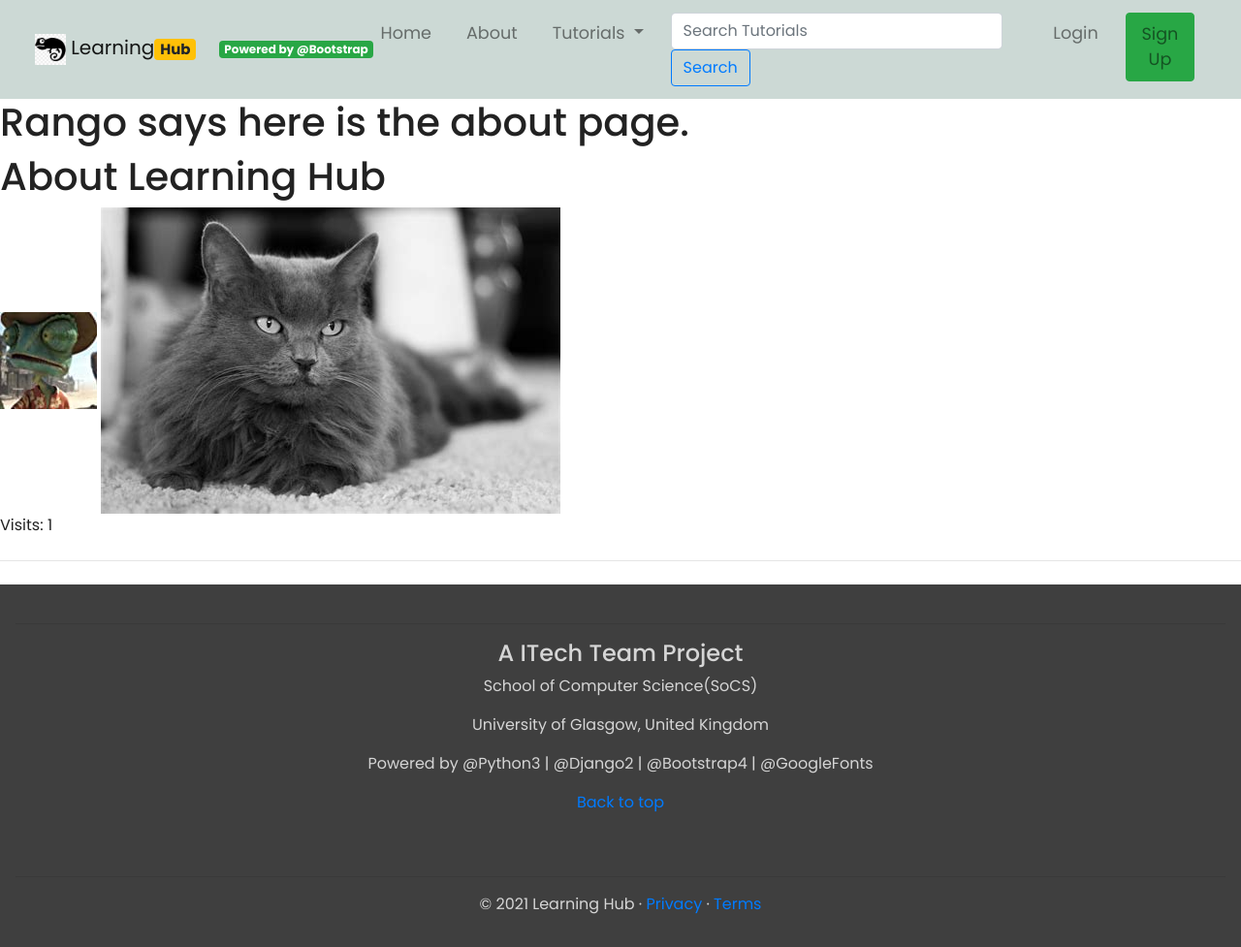
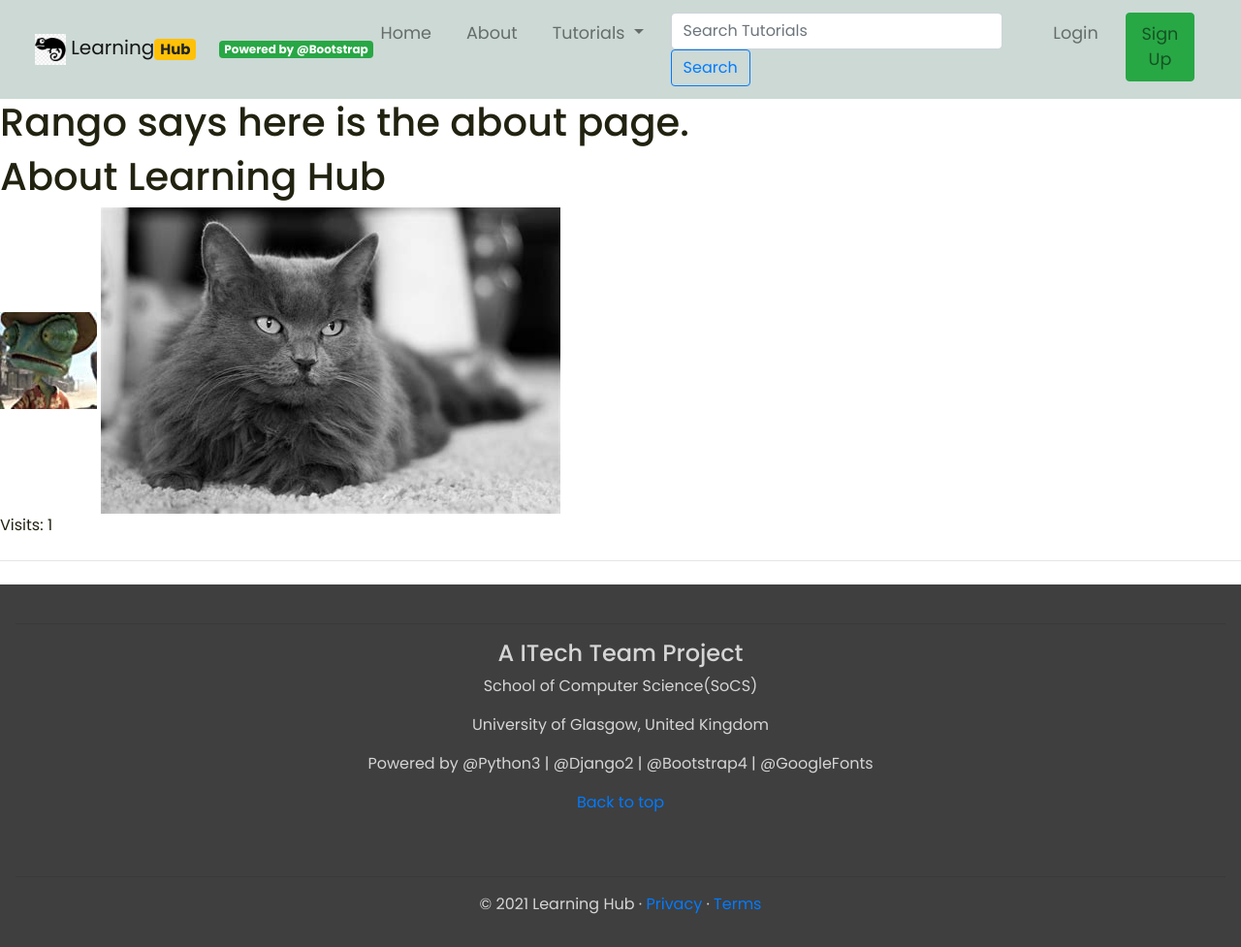
Before and after one commit to gyblinux/itech_team_project, a Django app: page /rango/about/ in a window 1280 px wide. Shown: the whole page at 97% size. Run offline with Django 3.2, Linux system fonts and the light colour scheme; some libraries are stand-ins or nearby versions.

Commit message:
test how to git

```diff
--- a/static/css/style.css
+++ b/static/css/style.css
@@ -4,7 +4,7 @@ html, body {
     height: 100%;
     width: 100%;
     font-family: 'Poppins', sans-serif;
-    color: #222;
+    color: #221;
 }
 
 /* ==== LAYER.0 navigation bar style ==== */
```
